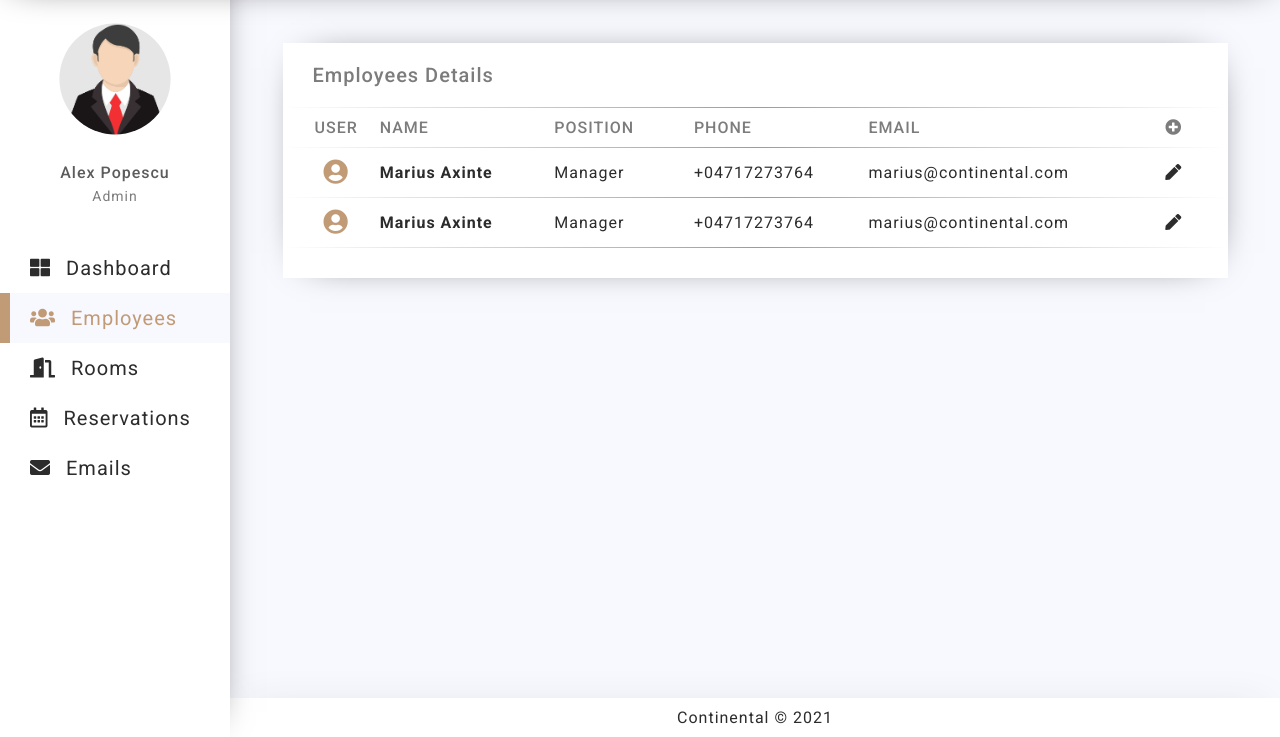
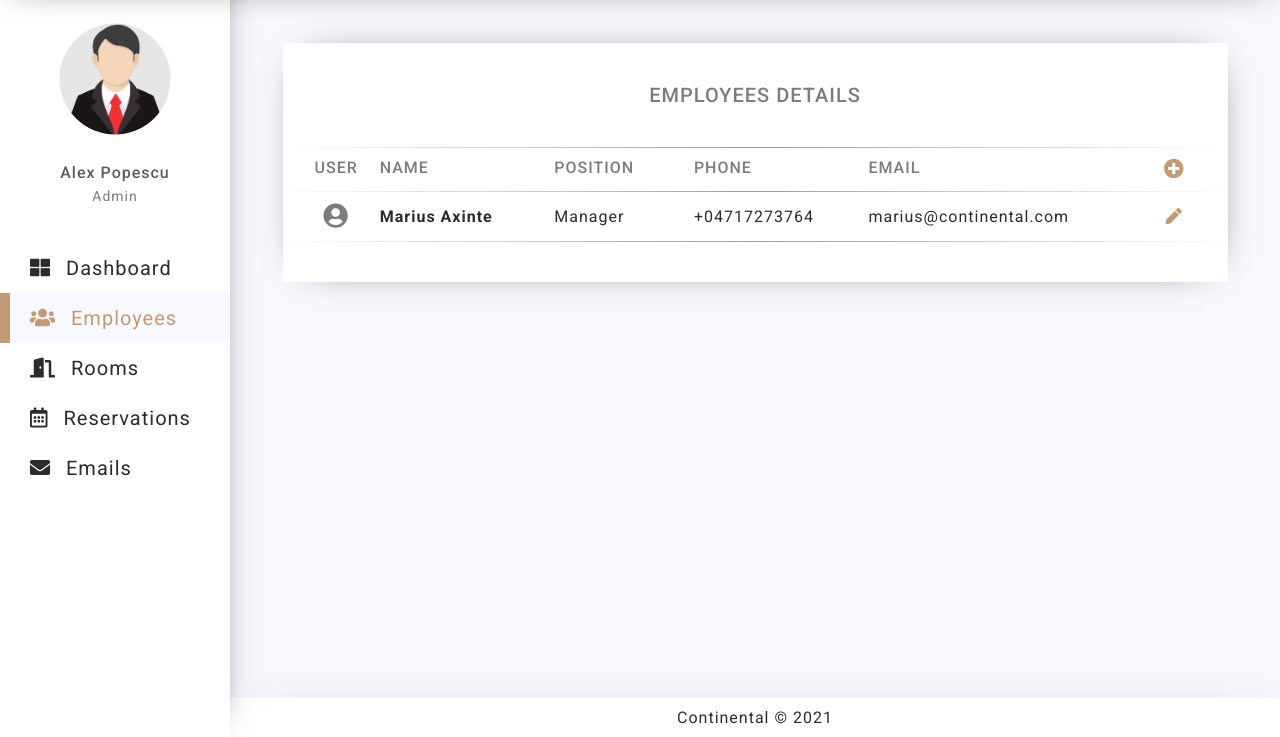
Before and after one commit to daniellupastean/continental, a plain HTML site: page employees.html in a window 1280 px wide. Shown: the part 63-800 px from the top of the page. Drawn offline with Linux system fonts and the light colour scheme.

Commit message:
some modifications

```diff
--- a/assets/js/main.js
+++ b/assets/js/main.js
@@ -1,17 +1,19 @@
 const menuBtn = document.querySelector('.hamburger');
 const sidebar = document.querySelector('.sidebar');
-const dashboard = document.querySelector('.content');
+const content = document.querySelector('.content');
+
 let menuOpen = false;
+
 menuBtn.addEventListener('click', () => {
     if (!menuOpen) {
         menuBtn.classList.add('open');
         sidebar.classList.add('shown');
-        dashboard.style.filter = "brightness(40%)";
+        content.style.filter = "brightness(40%)";
         menuOpen = true;
     } else {
         menuBtn.classList.remove('open');
         sidebar.classList.remove('shown');
-        dashboard.style.filter = "brightness(100%)";
+        content.style.filter = "brightness(100%)";
         menuOpen = false;
     }
 });
--- a/assets/scss/_employees.scss
+++ b/assets/scss/_employees.scss
@@ -9,7 +9,7 @@
     box-shadow: 2px 0 40px -25px;
     width: 90%;
     margin: 30px auto 0 auto;
-    padding-bottom: 30px;
+    padding-bottom: 40px;
      hr{
         width: 100%;
         border: 0;
@@ -21,9 +21,12 @@
         width: 100%;
         color: var(--light-grey-2);
         font-weight: 500;
+
         .label{
             font-size: 20px;
-            padding: 20px 0 20px 30px;
+            letter-spacing: 1px;
+            padding: 40px 0 40px 0;
+            text-align: center;
         }
         .table-header{
             display: grid;
@@ -44,25 +47,9 @@
 
     .user{
         font-size: 25px;
+        color: var(--light-grey-2);
     }
 
-    &:nth-child(2n+0){
-        .user{
-            color: var(--dark-grey);
-        }
-
-    }
-
-    &:nth-child(n+0){
-
-        .user{
-            color: var(--dark-caramel);
-        }
-    }
-
-    .edit{
-        font-size: 16px;
-    }
 
     .name{
         font-weight: 700;
@@ -71,6 +58,33 @@
     .center{
         text-align: center;
     }
+
+    .editEmployeeBtn{
+        background: none;
+        outline: none;
+        border: none;
+        font-size: 16px;
+        color: var(--dark-caramel);
+        cursor: pointer;
+
+        &:hover{
+            opacity: 0.8;
+        }
+    }
+
+    .addEmployeeBtn{
+        background: none;
+        outline: none;
+        border: none;
+        font-size: 20px;
+        color: var(--dark-caramel);
+        cursor: pointer;
+
+        &:hover{
+            opacity: 0.8;
+        }
+    }
+
 
 
     @media (max-width: 900px){
@@ -82,6 +96,7 @@
         .table-row{
             grid-template-columns: 1fr;
             text-align: center;
+            line-height: 1.4;
         }
     }
 
--- a/assets/scss/_login.scss
+++ b/assets/scss/_login.scss
@@ -57,6 +57,9 @@
             color: var(--pure-black);
             font-weight: 900;
             font-size: 18px;
+            &:hover{
+                opacity: 0.8;
+            }
         }
 
     }
--- a/assets/scss/_navbar.scss
+++ b/assets/scss/_navbar.scss
@@ -60,12 +60,13 @@
     &__center{
         display: flex;
         width: 40%;
-        height: 30px;
+        height: 34px;
         padding: 0 15px 0 15px;
         align-items: center;
         justify-content: space-between;
         color: var(--light-grey-1);
-        border: 2px solid var(--light-grey-1);
+        //border: 2px solid var(--light-grey-1);
+        background-color: #111;
         border-radius: 4px;
         form{
             width: 100%;
@@ -103,6 +104,9 @@
         a{
             color: var(--dark-caramel);
             padding: 15px 15px 15px 5px;
+            :hover{
+                opacity: 0.8;
+            }
         }
 
     }
--- a/employees.html
+++ b/employees.html
@@ -35,7 +35,7 @@
         </div>
         <div class="nav__right">
             <a href="#" class="settings"><i class="fas fa-cog"></i></a>
-            <a href="index.html"><i class="fas fa-sign-out-alt logout"></i></a>
+            <a href="index.html" class="logout"><i class="fas fa-sign-out-alt"></i></a>
         </div>
     </div>
 
@@ -85,7 +85,7 @@
     <div class="content">
         <div class="employees">
             <div class="header">
-                <div class="label">Employees Details</div>
+                <div class="label">EMPLOYEES DETAILS</div>
                 <hr>
                 <div class="table-header">
                     <div class="parameter center">USER</div>
@@ -93,7 +93,8 @@
                     <div class="parameter">POSITION</div>
                     <div class="parameter">PHONE</div>
                     <div class="parameter">EMAIL</div>
-                    <div class="parameter center add"><i class="fas fa-plus-circle"></i></div>
+                    <div class="parameter center add"><button class="addEmployeeBtn"><i
+                                class="fas fa-plus-circle"></i></button></div>
                 </div>
             </div>
             <hr>
@@ -103,16 +104,7 @@
                 <div class="value">Manager</div>
                 <div class="value">+04717273764</div>
                 <div class="value">marius@continental.com</div>
-                <div class="value center edit"><i class="fas fa-pen"></i></div>
-            </div>
-            <hr>
-            <div class="table-row">
-                <div class="value center user"><i class="fas fa-user-circle"></i></div>
-                <div class="value  name">Marius Axinte</div>
-                <div class="value">Manager</div>
-                <div class="value">+04717273764</div>
-                <div class="value">marius@continental.com</div>
-                <div class="value center edit"><i class="fas fa-pen"></i></div>
+                <div class="value center edit"><button class="editEmployeeBtn"><i class="fas fa-pen"></i></button></div>
             </div>
             <hr>
         </div>
```
Also changed, not shown: dashboard.html (+1 -1 lines), assets/css/main.css, 1 other file.
